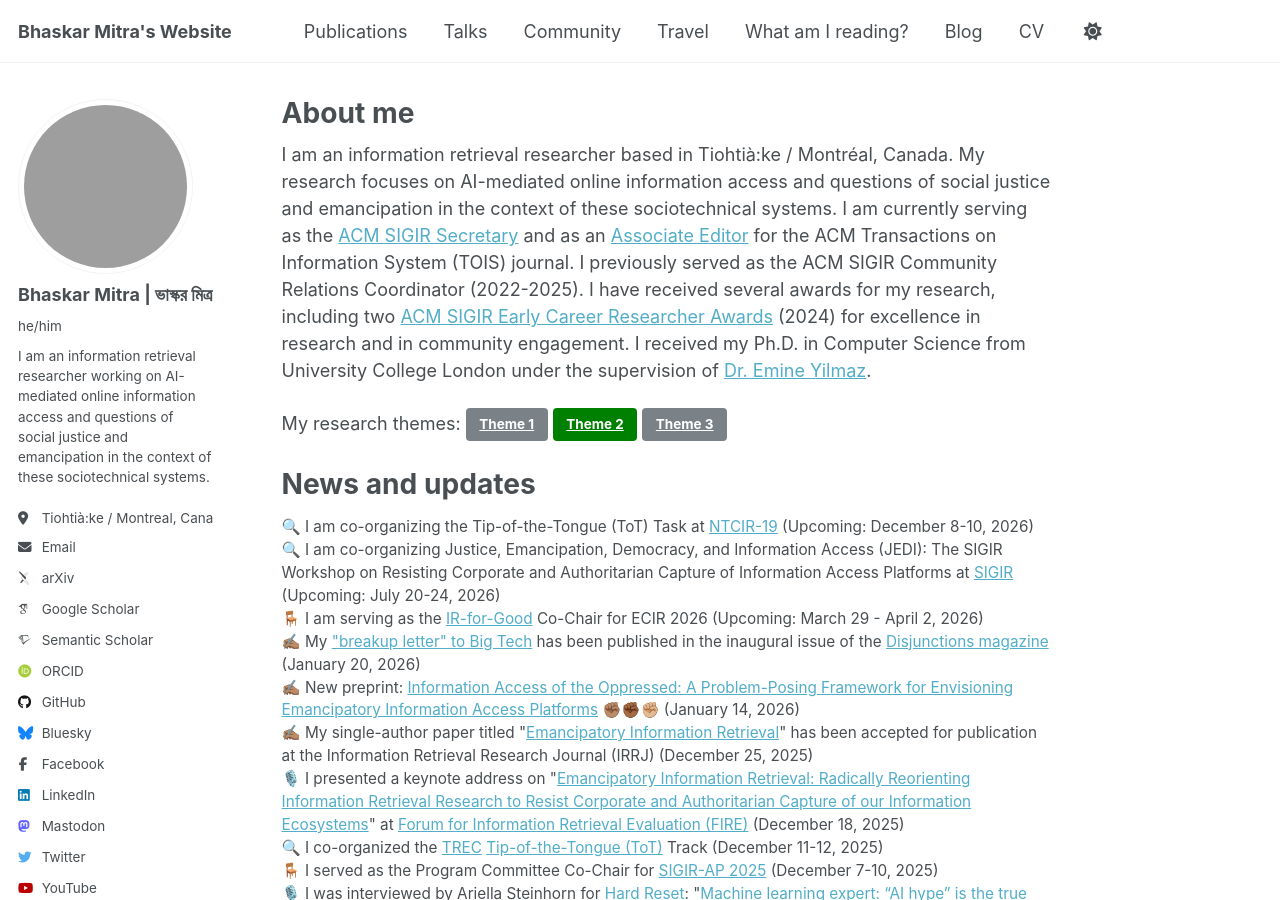
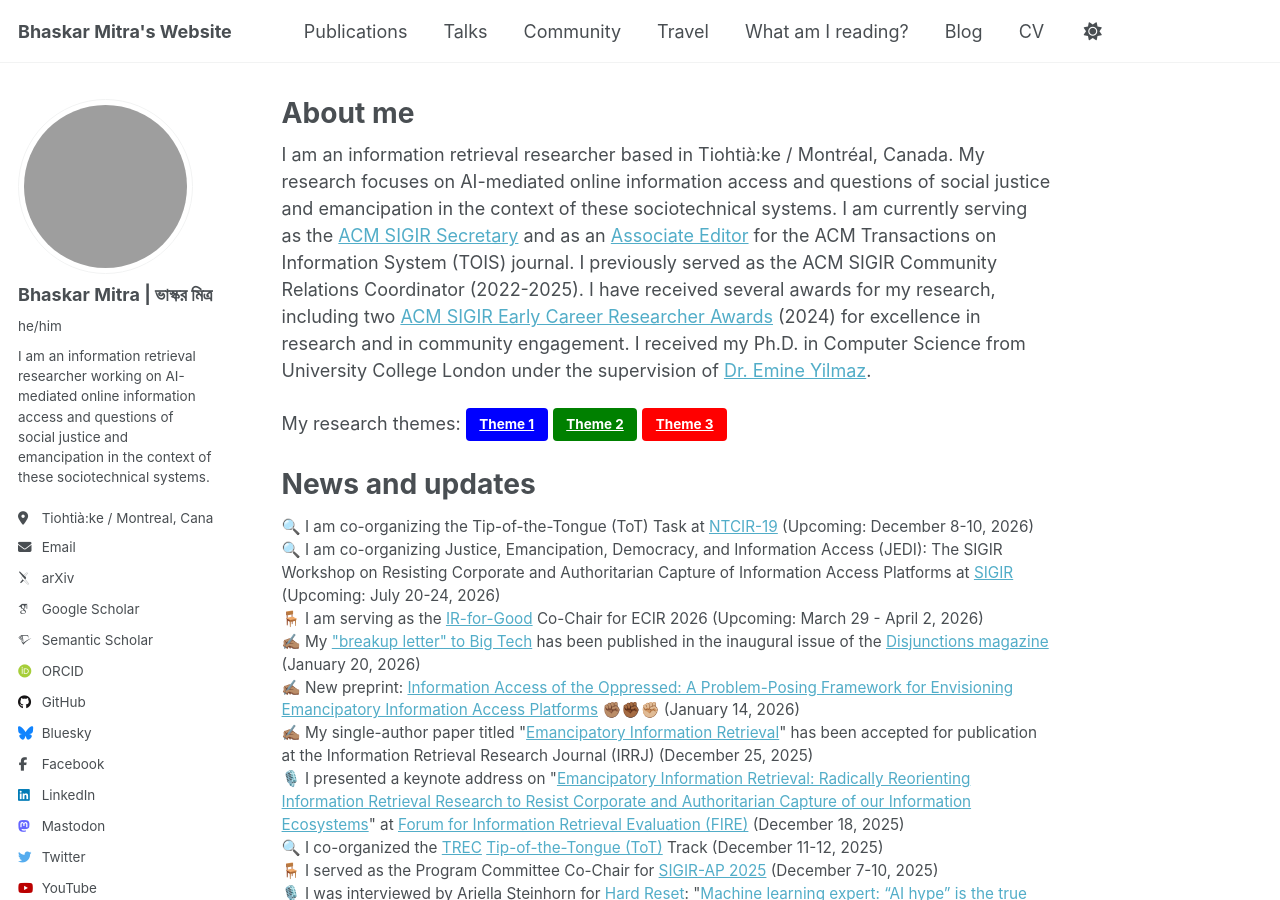
Before and after one commit to bhaskar-mitra/bhaskar-mitra.github.io, a Jekyll site: the page built from _pages/about.md, in a window 1280 px wide and 900 px high. Built offline with Jekyll 4.4.1, drawn with Linux system fonts in a browser that asks for light colours; some web fonts are replaced; grey boxes are pictures that could not be loaded.

Commit message:
Update about.md

```diff
--- a/_pages/about.md
+++ b/_pages/about.md
@@ -16,9 +16,9 @@ I received my Ph.D. in Computer Science from University College London under the
 <br/>
 
 My research themes:
-<a href="theme-1" class="btn" style="background-color:blue a{:hover {background-color: mix(#000, blue, 20%)}}">Theme 1</a>
+<a href="theme-1" class="btn" style="background-color:blue; a{:hover {background-color: mix(#000, blue, 20%)}}">Theme 1</a>
 <a href="theme-2" class="btn" style="background-color:green">Theme 2</a>
-<a href="theme-3" class="btn">Theme 3</a>
+<a href="theme-3" class="btn" style="background-color:red" onmouseover="this.style.backgroundColor=mix(#000, red, 20%)" onmouseout="this.style.backgroundColor=red">Theme 3</a>
 
 
 News and updates
```
